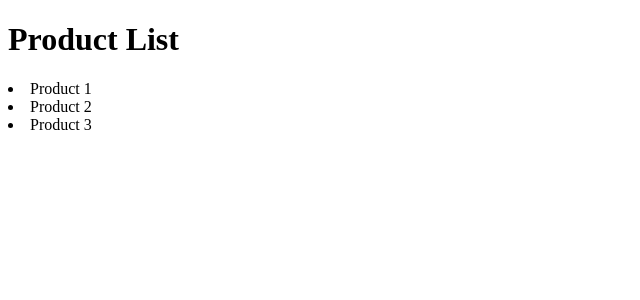
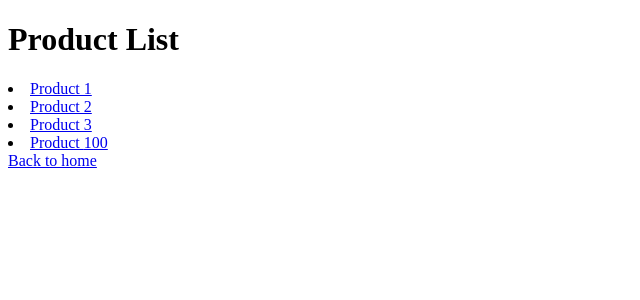
Before and after one commit to AaronBiswas/next-js-practice, a Next.js app: page /products in a window 1280 px wide. Shown: the top 300 px of the page, without its empty margins (0-640 px from the left). Built offline with nearby package versions, Linux system fonts and the light colour scheme.

Commit message:
Active Links done

```diff
--- /dev/null
+++ b/src/app/(auth)/style.css
@@ -0,0 +1 @@
+@import "tailwindcss";
--- a/src/app/products/page.tsx
+++ b/src/app/products/page.tsx
@@ -1,10 +1,26 @@
+import Link from "next/link";
+
 export default function ProductList() {
+  const sampleProdId = 100;
   return (
     <>
       <h1>Product List</h1>
-      <li>Product 1</li>
-      <li>Product 2</li>
-      <li>Product 3</li>
+      <li>
+        <Link href="/products/1">Product 1</Link>
+      </li>
+      <li>
+        <Link href="/products/2">Product 2</Link>
+      </li>
+      <li>
+        {/*Here the replace routes to the home page ("/") directly instead of "/products" */}
+        <Link href="/products/3" replace>
+          Product 3
+        </Link>
+      </li>
+      <li>
+        <Link href={`/products/${sampleProdId}`}>Product {sampleProdId}</Link>
+      </li>
+      <Link href="/">Back to home</Link>
     </>
   );
 }
```
Also changed, not shown: src/app/(auth)/layout.tsx (+30 -4 lines), src/app/blog/page.tsx (added, +9 -0 lines), src/app/page.tsx (added, +12 -0 lines).
